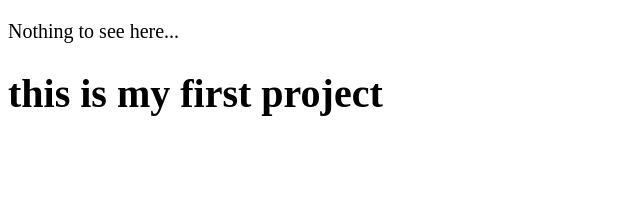
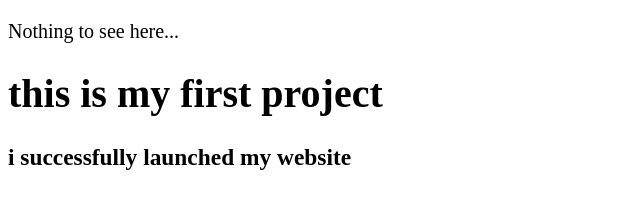
Before and after one commit to meenaqaurya769/Fir, a plain HTML site: page index.html in a window 1280 px wide. Shown: the whole page, without its empty margins (0-640 px from the left). Drawn offline with Linux system fonts and the light colour scheme.

Commit message:
update index.html

```diff
--- a/index.html
+++ b/index.html
@@ -19,5 +19,6 @@
   <!-- Project -->
   <h1>this is my first project</h1>
   <script src="main.js"></script>
+ <h3>i successfully launched my website</h3>
 </body>
 </html>
```
